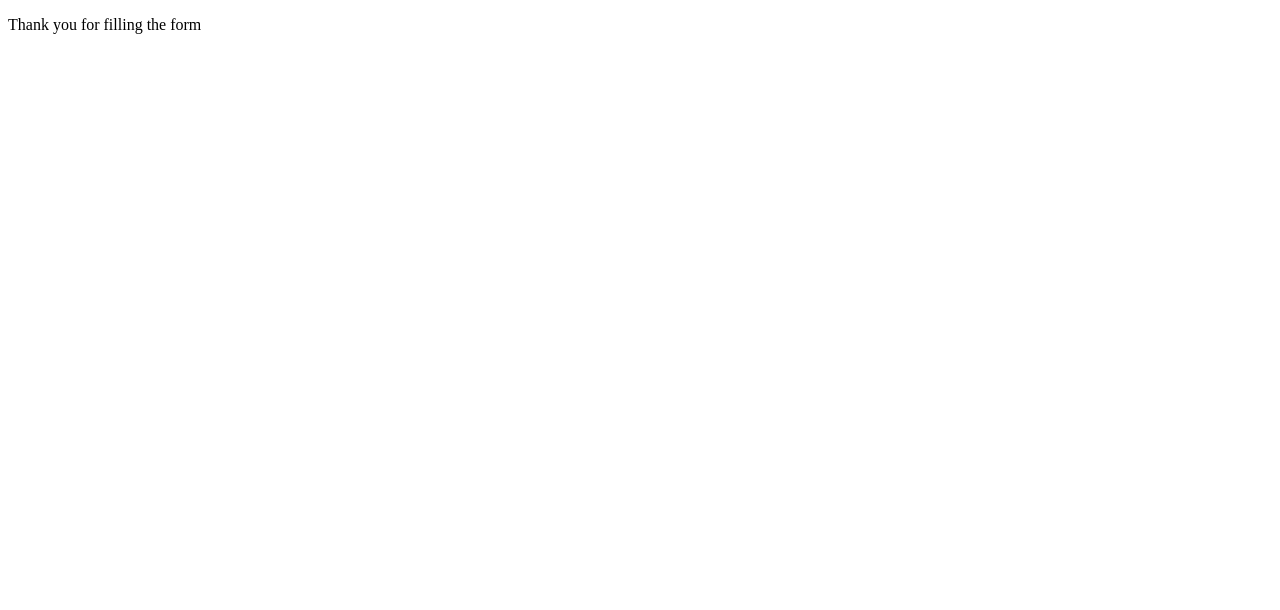
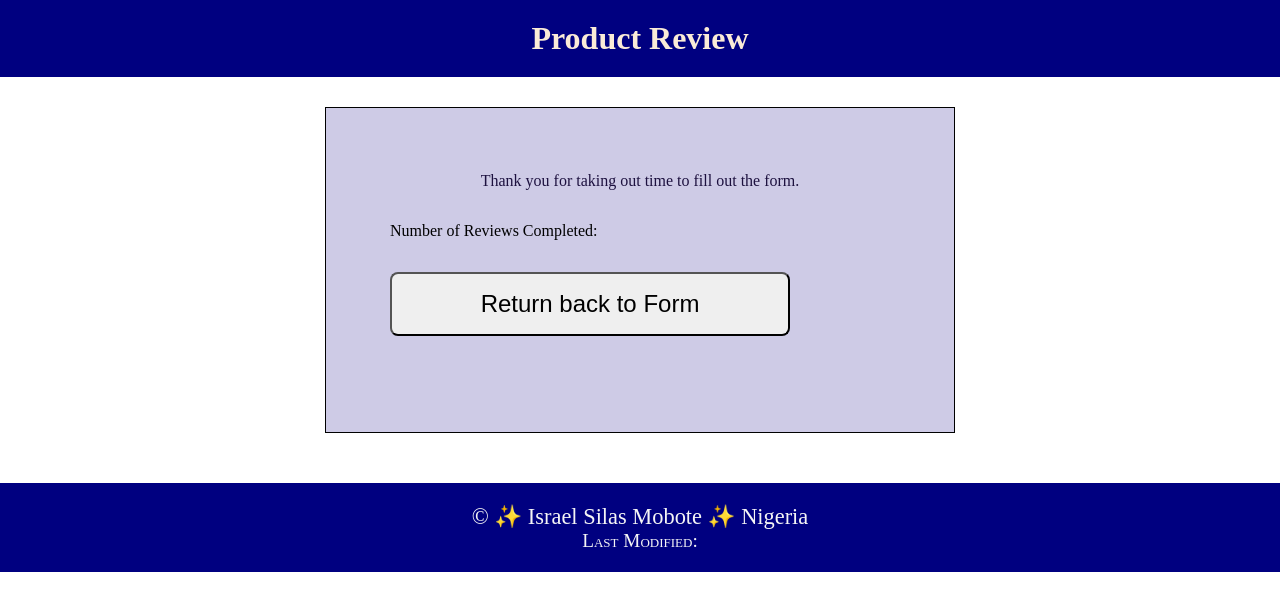
Before and after one commit to IsraelMobote/wdd131, a plain HTML site: page review.html in a window 1280 px wide. Drawn offline with Linux system fonts and the light colour scheme.

Commit message:
form edit

```diff
--- a/review.html
+++ b/review.html
@@ -1,11 +1,31 @@
 <!DOCTYPE html>
 <html lang="en">
+
 <head>
     <meta charset="UTF-8">
     <meta name="viewport" content="width=device-width, initial-scale=1.0">
-    <title>Document</title>
+    <title>Product Review</title>
+    <meta name="author" content="Israel Silas Mobote">
+    <meta name="description" content="WDD 131 | Review Form | Israel Silas Mobote">
+    <link rel="stylesheet" href="styles/form.css">
+    <script src="scripts/review.js" defer></script>
 </head>
+
 <body>
-    <p>Thank you for filling the form</p>
+    <header>
+        <h1>Product Review</h1>
+    </header>
+    <main>
+        <form class="form" method="get" action="form.html">
+            <h3 class="indicator">Thank you for taking out time to fill out the form.</h3>
+            <p>Number of Reviews Completed: <strong></strong></p>
+            <input type="submit" name="submitt" value="Return back to Form">
+        </form>
+    </main>
+    <footer>
+        <p>©<span id="currentyear"></span> ✨ Israel Silas Mobote ✨ Nigeria</p>
+        <p id="lastmodified">Last Modified: <span id="lastModified"></span></p>
+    </footer>
 </body>
+
 </html>
--- /dev/null
+++ b/scripts/review.js
@@ -0,0 +1,5 @@
+
+
+let totalReview = localStorage.getItem("totalReviews");
+let total = document.querySelector('strong');
+total.innerHTML = totalReview;
```
Also changed, not shown: form.html (+1 -1 lines), scripts/form.js (+16 -0 lines).
